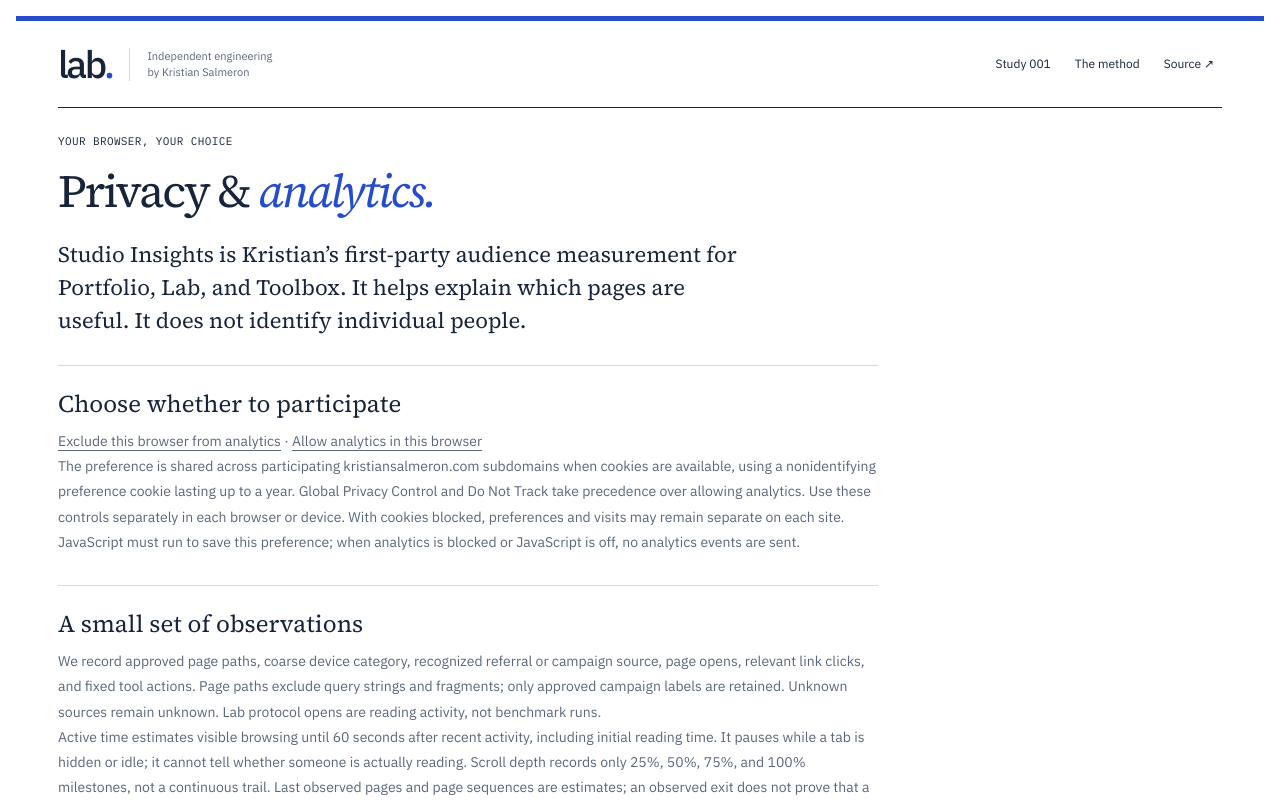
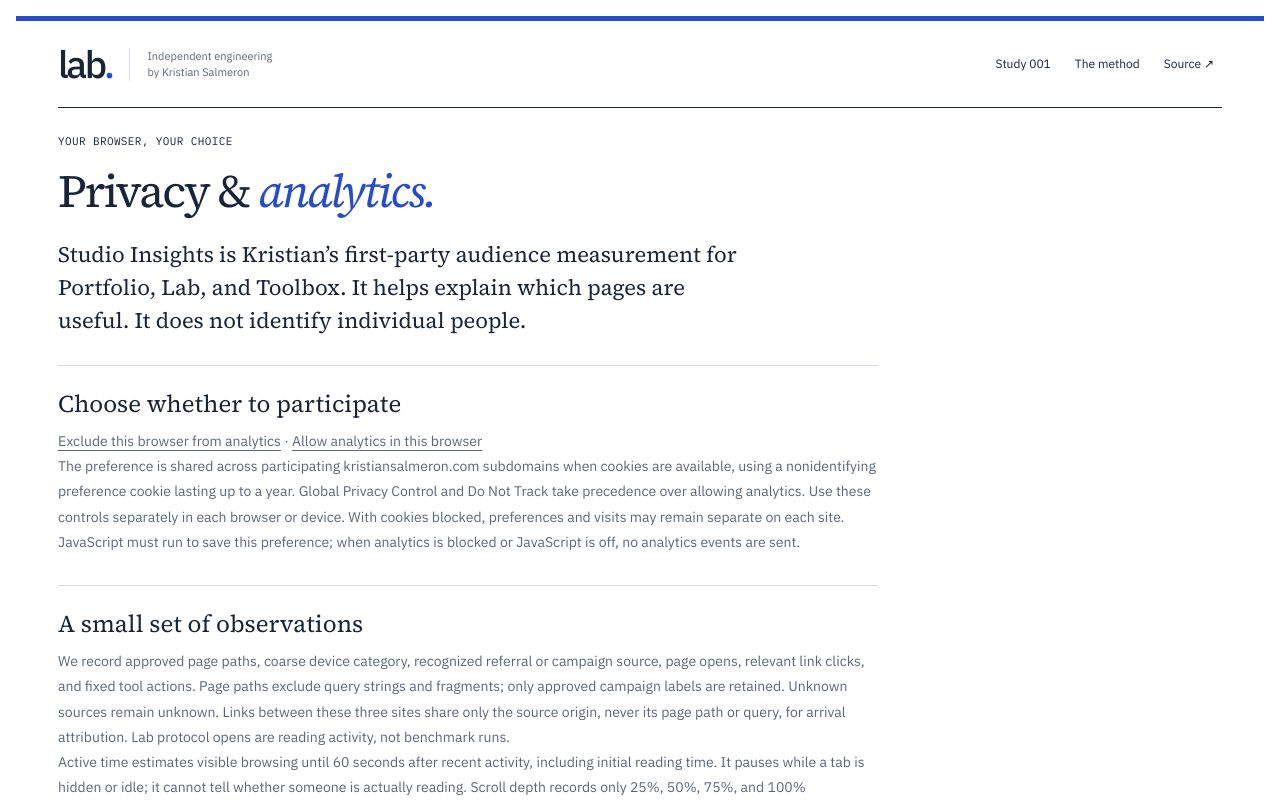
Before and after one commit to kriscodes/lab, a Next.js app: page /privacy in a window 1280 px wide. Shown: the top 800 px of the page. Built offline with nearby package versions, Linux system fonts and the light colour scheme.

Commit message:
Explain origin-only referral sharing in privacy notice

```diff
--- a/src/app/privacy/page.tsx
+++ b/src/app/privacy/page.tsx
@@ -42,7 +42,9 @@ export default function PrivacyPage() {
             We record approved page paths, coarse device category, recognized referral or campaign
             source, page opens, relevant link clicks, and fixed tool actions. Page paths exclude
             query strings and fragments; only approved campaign labels are retained. Unknown sources
-            remain unknown. Lab protocol opens are reading activity, not benchmark runs.
+            remain unknown. Links between these three sites share only the source origin, never its
+            page path or query, for arrival attribution. Lab protocol opens are reading activity,
+            not benchmark runs.
           </p>
           <p>
             Active time estimates visible browsing until 60 seconds after recent activity, including
```
